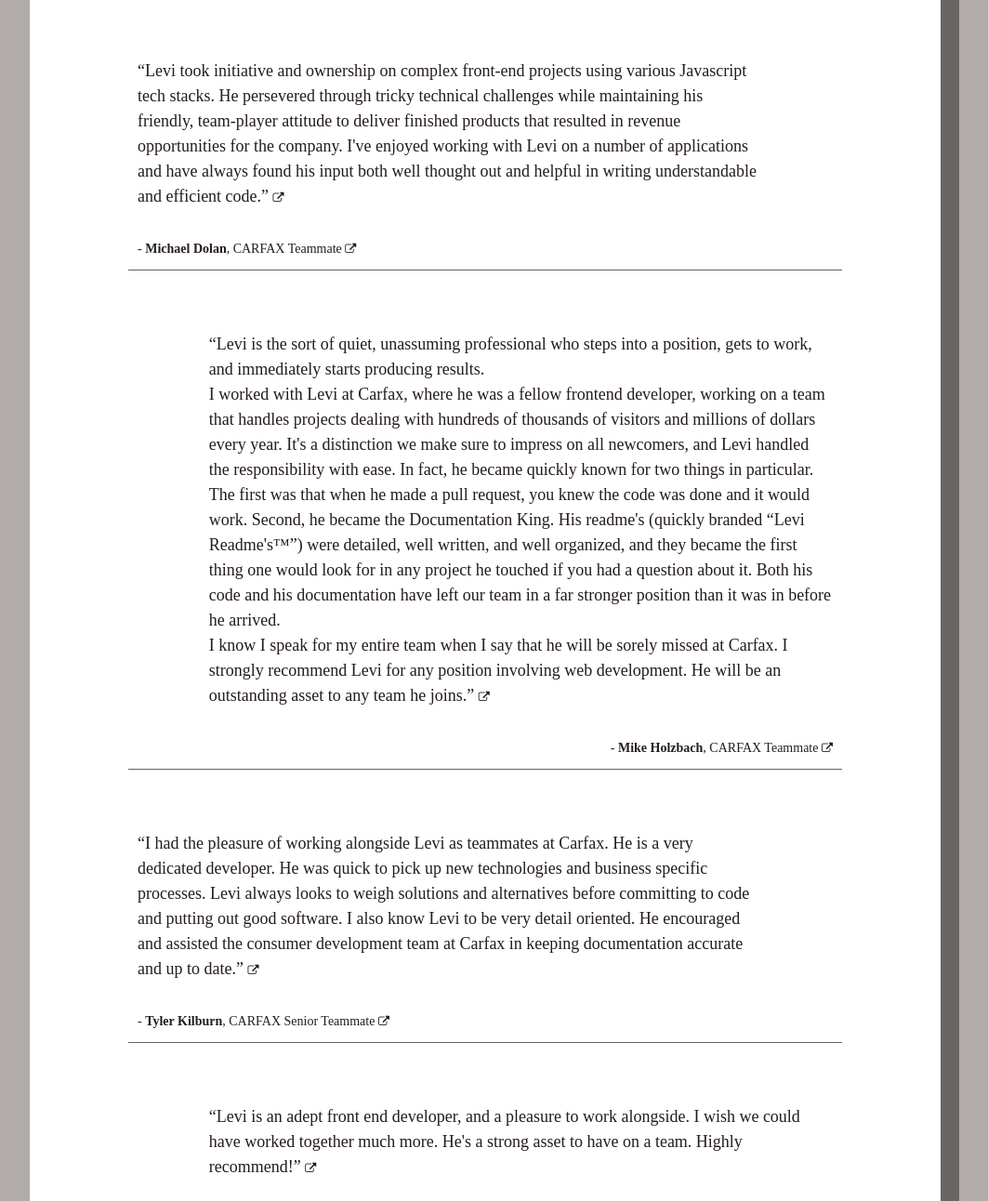
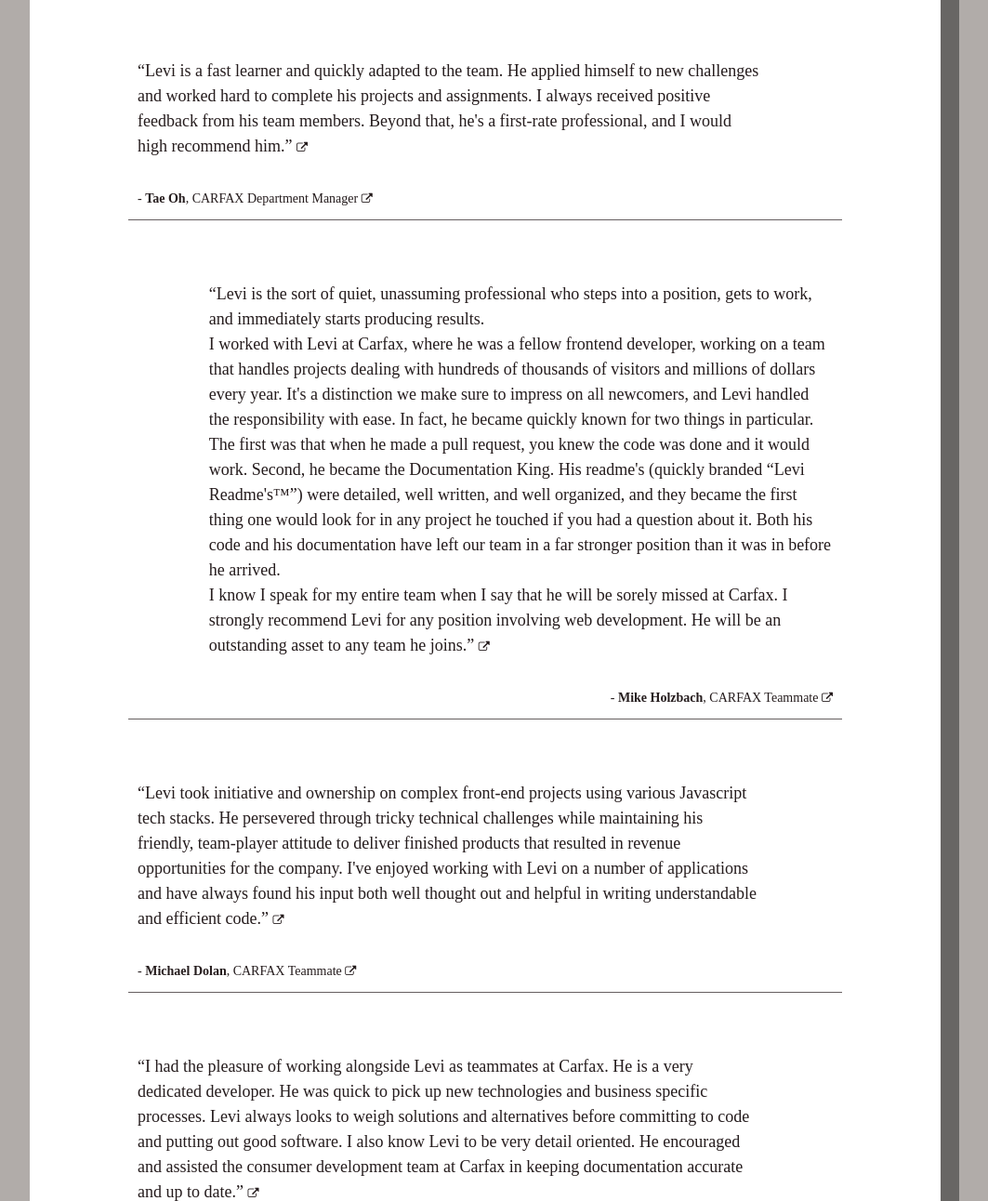
Before and after one commit to levipaulk/portfolio_v2, a plain HTML site: page index.html in a window 1280 px wide. Shown: the part 9012-10304 px from the top of the page at 93% size, without its empty margins (118-1181 px from the left). Drawn offline with nearby package versions, Linux system fonts and the light colour scheme; a web font is replaced by a local one.

Commit message:
add Tae Recommendation

```diff
--- a/index.html
+++ b/index.html
@@ -1116,23 +1116,17 @@
                 class="test-odd"
               >
                 <p class="quote">
-                  “Levi took initiative and ownership on complex front-end
-                  projects using various Javascript tech stacks. He persevered
-                  through tricky technical challenges while maintaining his
-                  friendly, team-player attitude to deliver finished products
-                  that resulted in revenue opportunities for the company. I've
-                  enjoyed working with Levi on a number of applications and have
-                  always found his input both well thought out and helpful in
-                  writing understandable and efficient code.”
+                  “Levi is a fast learner and quickly adapted to the team. He
+                  applied himself to new challenges and worked hard to complete
+                  his projects and assignments. I always received positive
+                  feedback from his team members. Beyond that, he's a first-rate
+                  professional, and I would high recommend him.”
                   <i class="fa fa-external-link" style="font-size:12px"></i>
                 </p>
               </a>
               <p class="quoted test-odd">
-                <a
-                  href="https://www.linkedin.com/in/mike-dolan03/"
-                  target="_blank"
-                >
-                  - <b>Michael Dolan</b>, CARFAX Teammate
+                <a href="https://www.linkedin.com/in/taeoh1/" target="_blank">
+                  - <b>Tae Oh</b>, CARFAX Department Manager
                   <i class="fa fa-external-link" style="font-size:12px"></i
                 ></a>
               </p>
@@ -1178,6 +1172,36 @@
                   target="_blank"
                 >
                   - <b>Mike Holzbach</b>, CARFAX Teammate
+                  <i class="fa fa-external-link" style="font-size:12px"></i
+                ></a>
+              </p>
+            </div>
+          </div>
+          <div class="row">
+            <div class="col test-wrapper quote-wrapper">
+              <a
+                href="https://www.linkedin.com/in/levipaulk/"
+                target="_blank"
+                class="test-odd"
+              >
+                <p class="quote">
+                  “Levi took initiative and ownership on complex front-end
+                  projects using various Javascript tech stacks. He persevered
+                  through tricky technical challenges while maintaining his
+                  friendly, team-player attitude to deliver finished products
+                  that resulted in revenue opportunities for the company. I've
+                  enjoyed working with Levi on a number of applications and have
+                  always found his input both well thought out and helpful in
+                  writing understandable and efficient code.”
+                  <i class="fa fa-external-link" style="font-size:12px"></i>
+                </p>
+              </a>
+              <p class="quoted test-odd">
+                <a
+                  href="https://www.linkedin.com/in/mike-dolan03/"
+                  target="_blank"
+                >
+                  - <b>Michael Dolan</b>, CARFAX Teammate
                   <i class="fa fa-external-link" style="font-size:12px"></i
                 ></a>
               </p>
```
